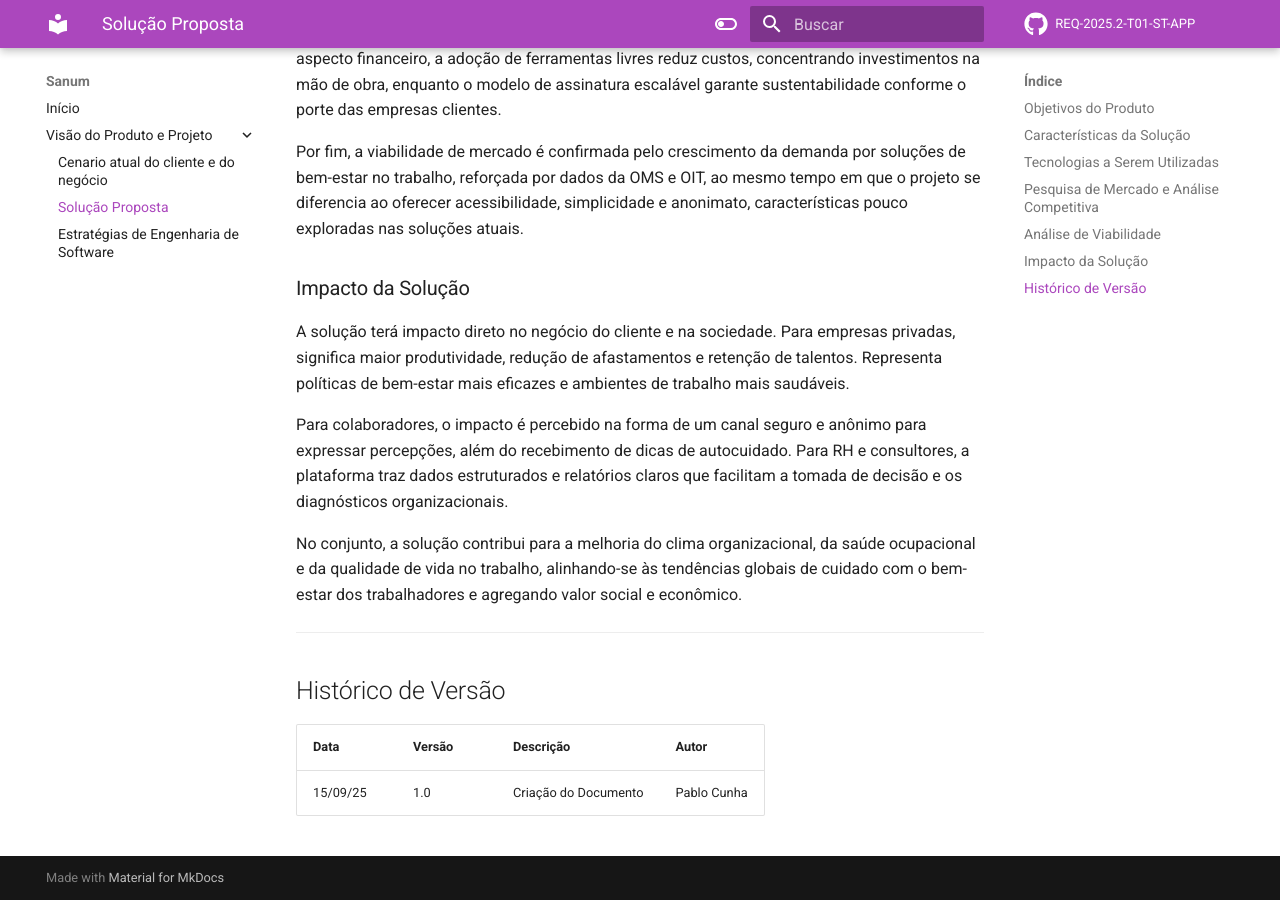
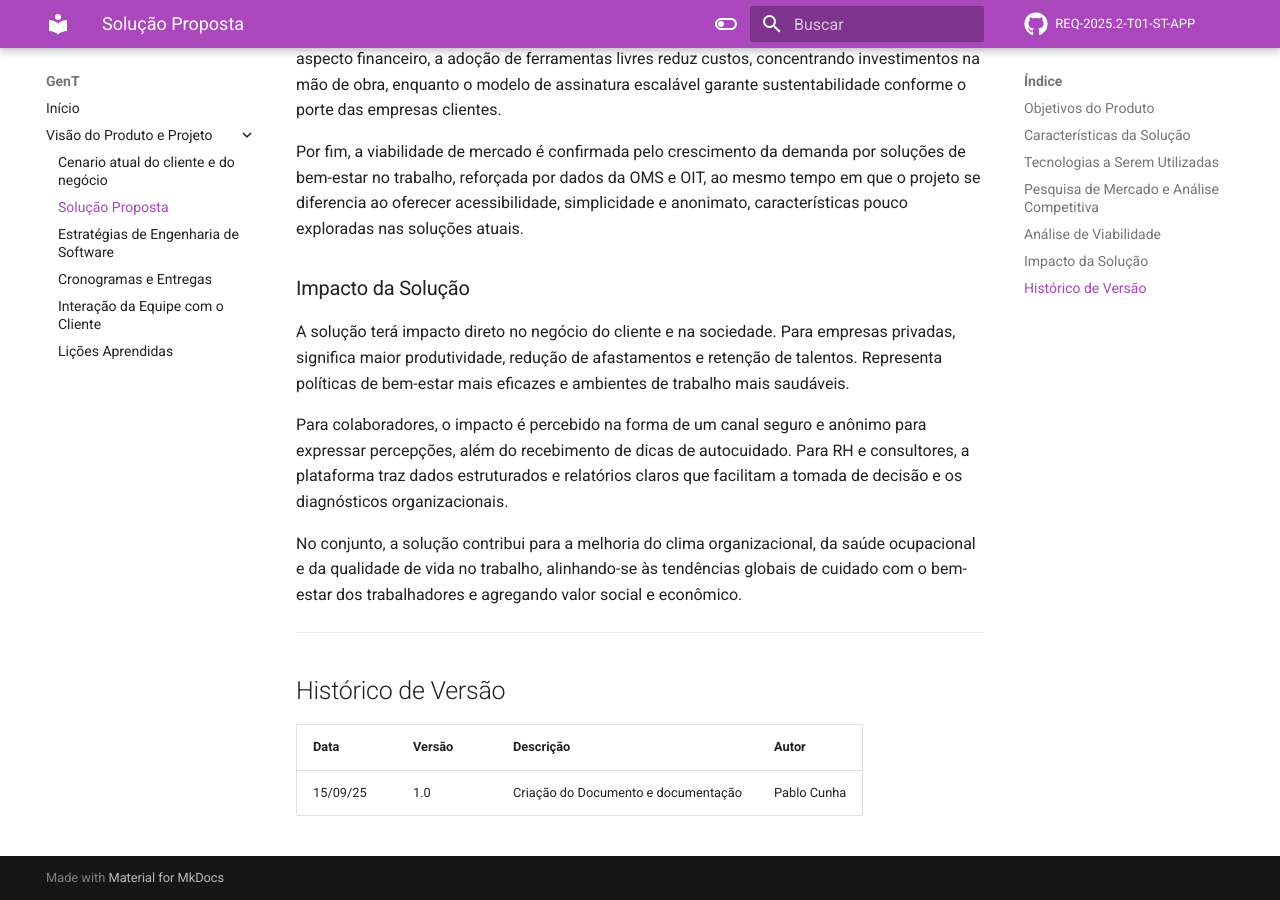
Before and after one commit to mdsreq-fga-unb/REQ-2025.2-T01-ST-APP, an MkDocs documentation site: the page built from docs/pages/visaoDoProduto/solucao.md, in a window 1280 px wide and 900 px high, scrolled down 2435 px. Built offline with MkDocs 1.6.1 and Material for MkDocs 9.7.7, drawn with Linux system fonts in a browser that asks for light colours; comment, search, counter and statistics services are not loaded.

Commit message:
feat: licoes e interação da equipe incluido

```diff
--- a/docs/pages/visaoDoProduto/solucao.md
+++ b/docs/pages/visaoDoProduto/solucao.md
@@ -85,4 +85,4 @@ No conjunto, a solução contribui para a melhoria do clima organizacional, da s
 ## Histórico de Versão
 | Data     | Versão | Descrição             | Autor          |
 | -------- | ------ | --------------------- | -------------- |
-| 15/09/25 | 1.0    | Criação do Documento  | Pablo Cunha    |
+| 15/09/25 | 1.0    | Criação do Documento e documentação   | Pablo Cunha    |
--- a/mkdocs.yml
+++ b/mkdocs.yml
@@ -1,5 +1,5 @@
-site_name: Sanum
-site_name: Sanum
+site_name: GenT
+site_name: GenT
 site_description: Documentação oficial do projeto
 site_author: Equipe Sanum
 repo_url: https://github.com/mdsreq-fga-unb/REQ-2025.2-T01-ST-APP
@@ -38,3 +38,6 @@ nav:
       - Cenario atual do cliente e do negócio: pages/visaoDoProduto/cenarioAtual.md
       - Solução Proposta: pages/visaoDoProduto/solucao.md
       - Estratégias de Engenharia de Software: pages/visaoDoProduto/estrategias.md
+      - Cronogramas e Entregas: pages/visaoDoProduto/cronogramasEntregas.md
+      - Interação da Equipe com o Cliente: pages/visaoDoProduto/interacaooEquipeCliente.md
+      - Lições Aprendidas: pages/visaoDoProduto/licoesAprendidas.md
```
Also changed, not shown: docs/index.md (+2 -2 lines), docs/pages/visaoDoProduto/cenarioAtual.md (+1 -1 lines), docs/pages/visaoDoProduto/cronogramasEntregas.md (added, +25 -0 lines), docs/pages/visaoDoProduto/estrategias.md (+1 -1 lines), docs/pages/visaoDoProduto/interacaooEquipeCliente.md (added, +45 -0 lines), docs/pages/visaoDoProduto/licoesAprendidas.md (added, +18 -0 lines).
